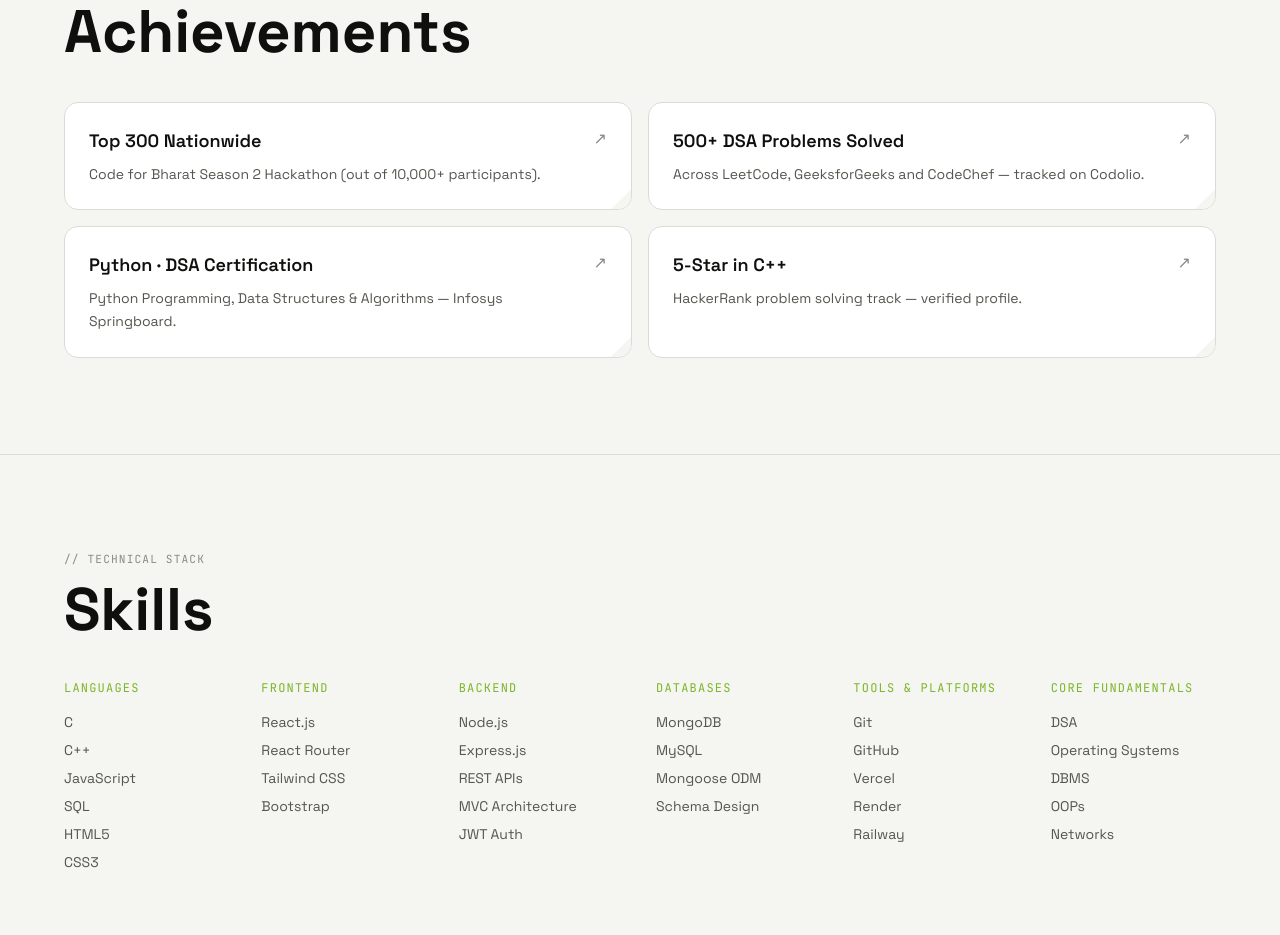
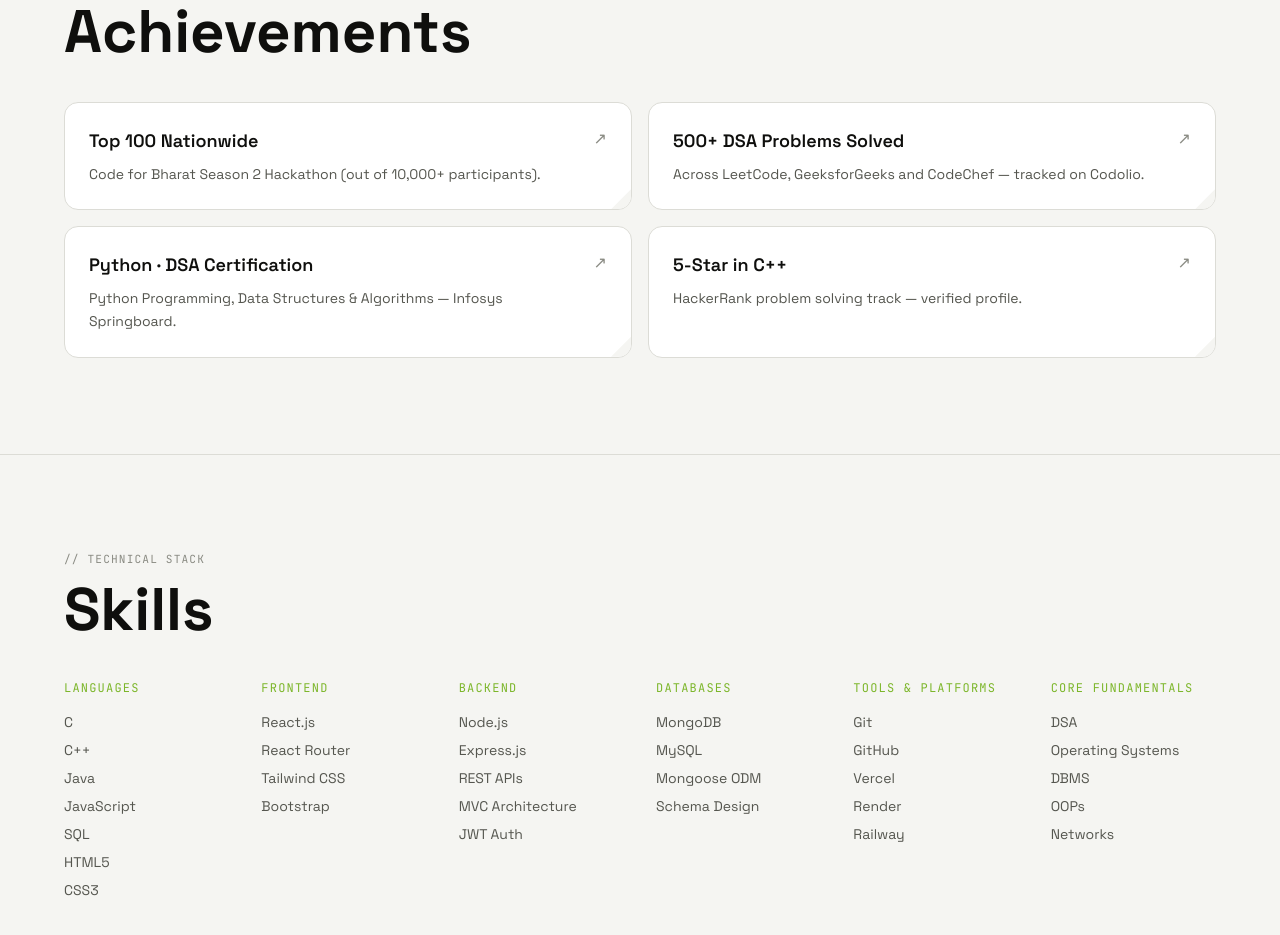
Before and after one commit to abhi4865/Eclipse_jx, a React (Vite) app: page / in a window 1280 px wide. Shown: the part 3920-4855 px from the top of the page. Built offline with nearby package versions, Linux system fonts and the light colour scheme; no server answers.

Commit message:
2.9 fix: update skills and achievements sections for accuracy

```diff
--- a/src/data.js
+++ b/src/data.js
@@ -72,7 +72,7 @@ export const projects = [
 ]
 
 export const skills = [
-  { group: 'Languages', items: ['C', 'C++', 'JavaScript', 'SQL', 'HTML5', 'CSS3'] },
+  { group: 'Languages', items: ['C', 'C++', 'Java', 'JavaScript', 'SQL', 'HTML5', 'CSS3'] },
   { group: 'Frontend', items: ['React.js', 'React Router', 'Tailwind CSS', 'Bootstrap'] },
   { group: 'Backend', items: ['Node.js', 'Express.js', 'REST APIs', 'MVC Architecture', 'JWT Auth'] },
   { group: 'Databases', items: ['MongoDB', 'MySQL', 'Mongoose ODM', 'Schema Design'] },
@@ -96,7 +96,7 @@ export const experience = [
 
 export const achievements = [
   {
-    title: 'Top 300 Nationwide',
+    title: 'Top 100 Nationwide',
     desc: 'Code for Bharat Season 2 Hackathon (out of 10,000+ participants).',
     href: 'https://drive.google.com/file/d/17gYe7kwjmRo5QxGif3S6U6frQrP1G6vm/view?usp=sharing',
   },
```
Also changed, not shown: 1 other file (tests, documents, lock files or other folders).
